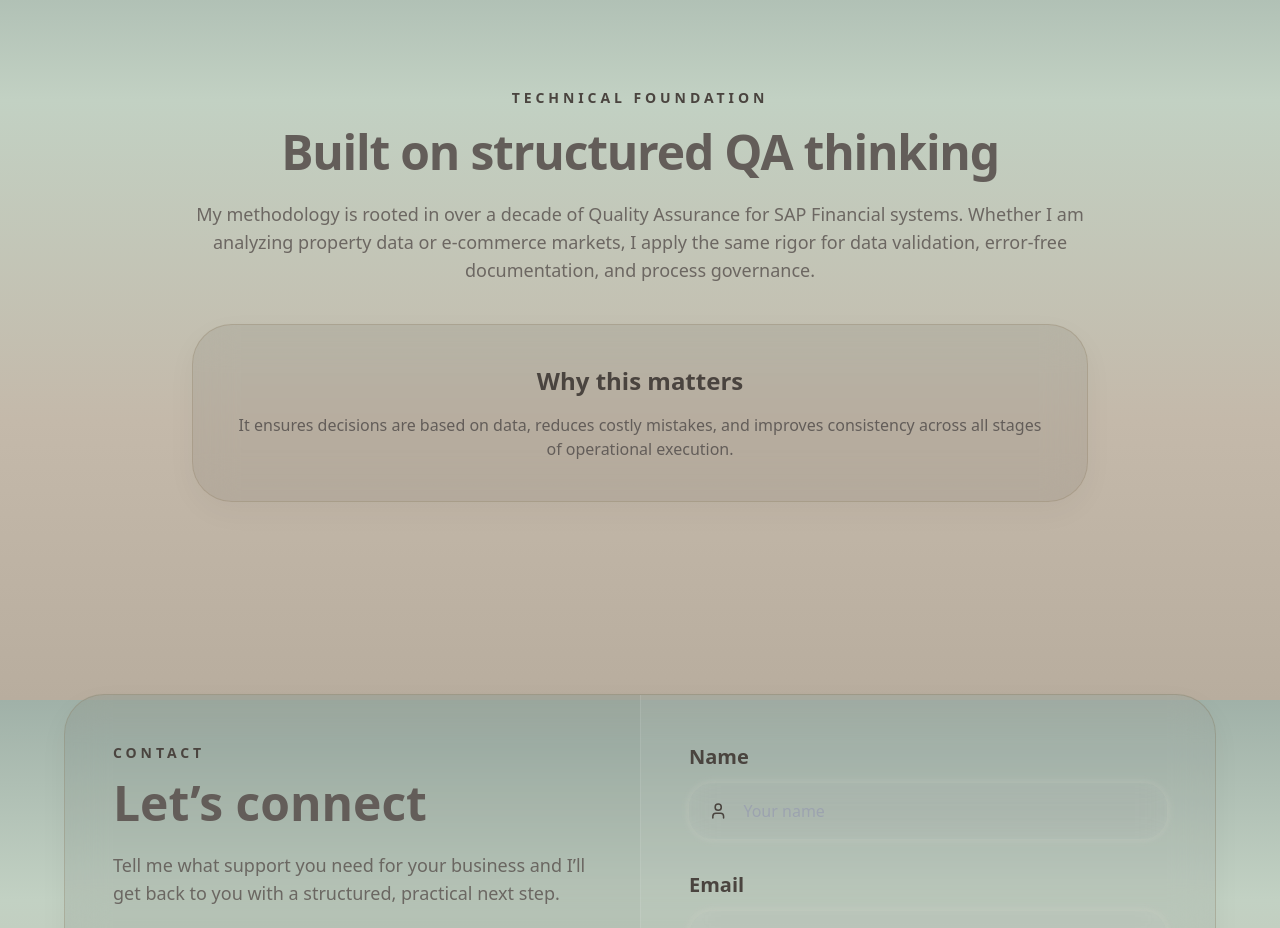
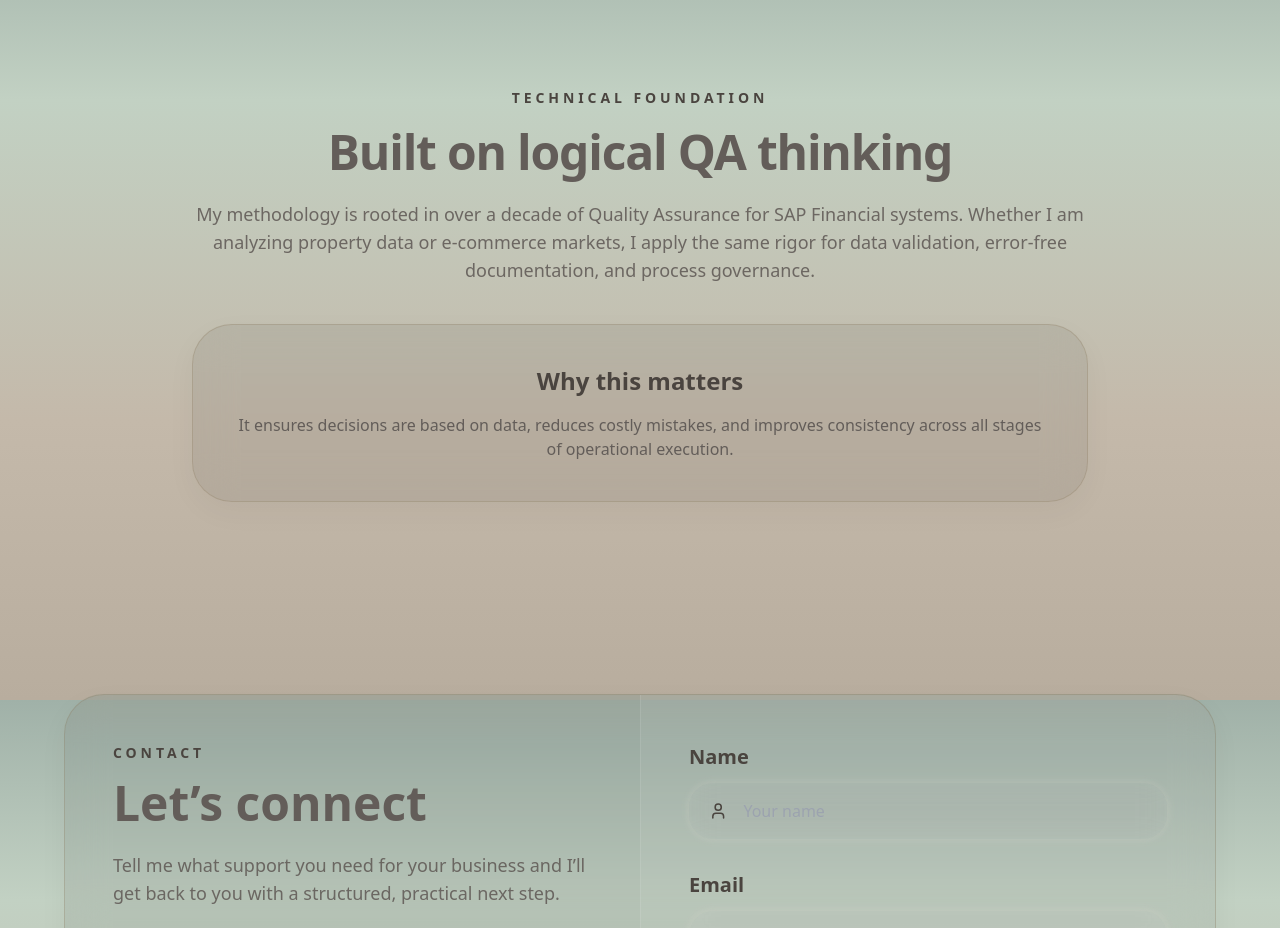
Before and after one commit to reeyoverendia-ai/FBA-Portfolio, a React (Vite) app: page / in a window 1280 px wide. Shown: the part 4100-5028 px from the top of the page. Built offline with nearby package versions, Linux system fonts and the light colour scheme; the HTML template or start-up script is replaced by a standard one.

Commit message:
Update Foundation.jsx

```diff
--- a/src/components/Foundation.jsx
+++ b/src/components/Foundation.jsx
@@ -11,7 +11,7 @@ export default function Foundation() {
 
         {/* CHANGE 2: Responsive heading size to prevent awkward word wrapping */}
         <h2 className="text-[#635D59] text-2xl md:text-5xl font-bold mb-6 tracking-tight leading-tight">
-          Built on structured QA thinking
+          Built on logical QA thinking
         </h2>
 
         {/* CHANGE 3: Balanced body text size for readability */}
```
